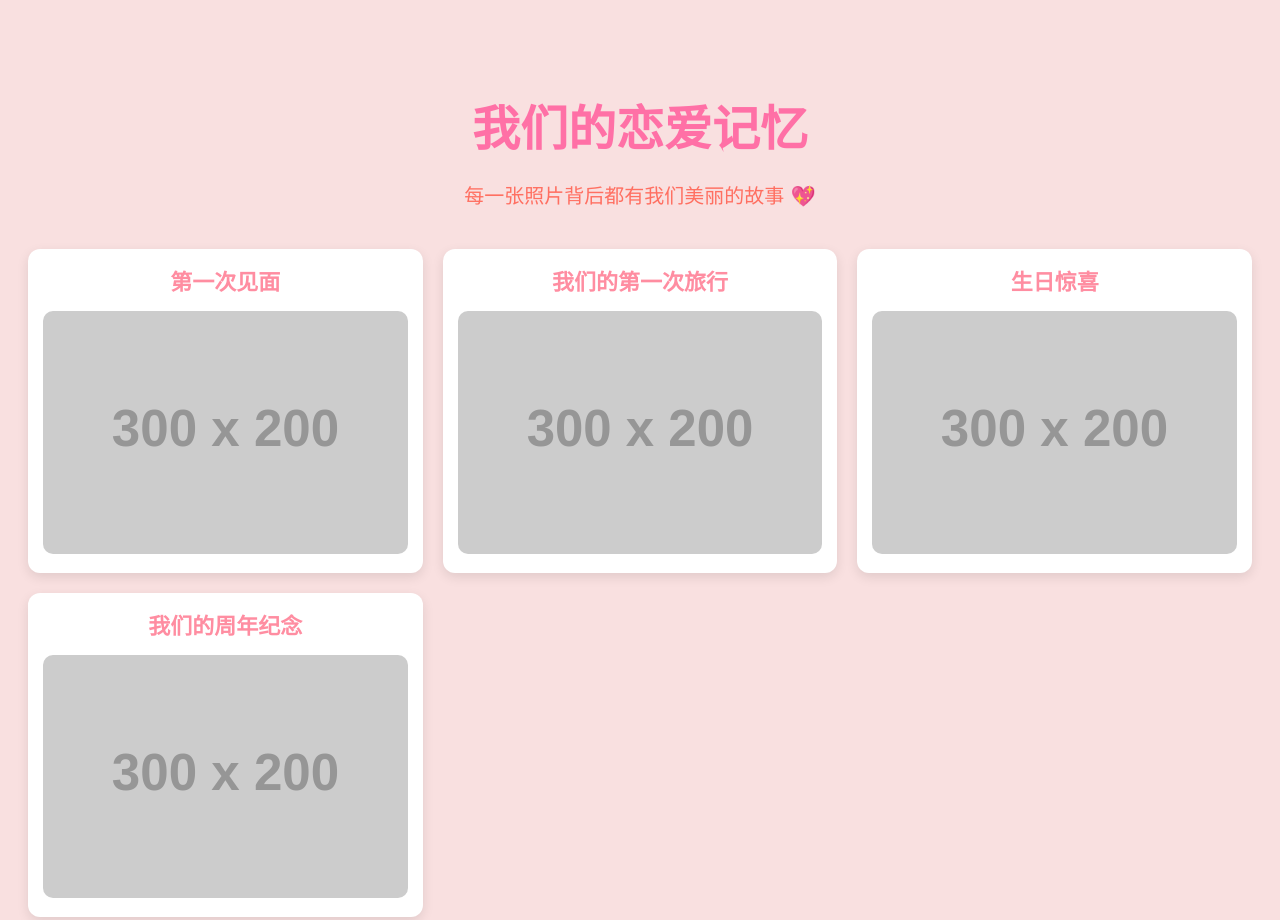
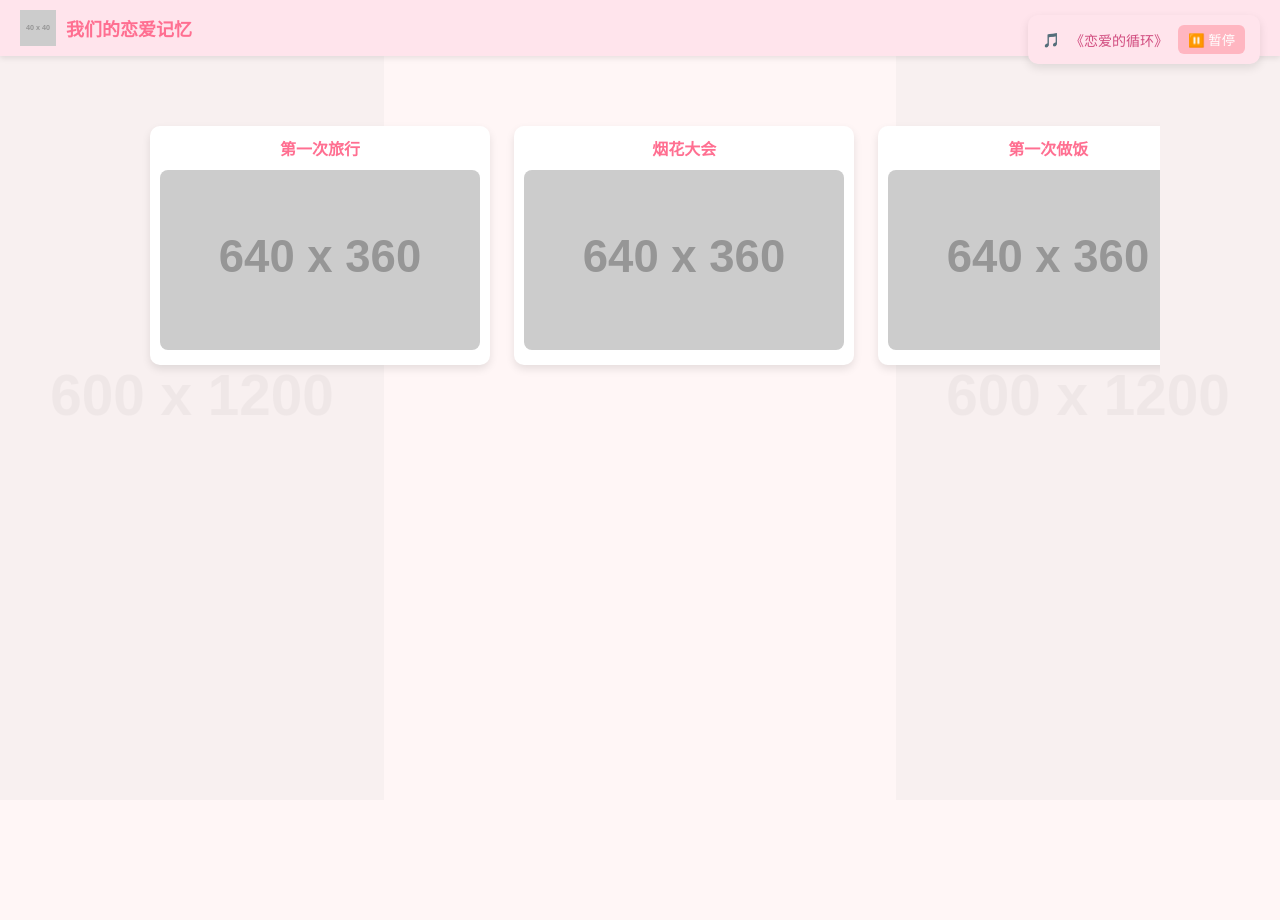
Before and after one commit to xuxinxing399/pro1, a plain HTML site: page index.html in a window 1280 px wide. Shown: the top 920 px of the page. After the commit the page ends 800 px from the top, so only its background shows below. Drawn offline with Linux system fonts and the light colour scheme; placeholder pictures from the web are drawn by us.

Commit message:
Add files via upload

```diff
--- a/index.html
+++ b/index.html
@@ -2,142 +2,280 @@
 <html lang="zh">
 <head>
   <meta charset="UTF-8">
-  <meta name="viewport" content="width=device-width, initial-scale=1.0">
   <title>我们的恋爱记忆</title>
+  <meta name="viewport" content="width=device-width, initial-scale=1">
   <style>
     body {
-      font-family: 'Comic Sans MS', cursive, sans-serif;
-      background: #f9e0e0;
-      color: #333;
-      text-align: center;
-      padding: 50px 20px;
+      margin: 0;
+      font-family: 'Segoe UI', sans-serif;
+      background-color: #fff6f6;
+      overflow-x: hidden;
     }
 
-    h1 {
-      font-size: 48px;
-      color: #ff70a6;
-      margin-bottom: 20px;
+    /* 巨幅背景图 */
+    .side-bg {
+      position: fixed;
+      top: 0;
+      width: 30%;
+      height: 100%;
+      background-size: cover;
+      background-position: center;
+      opacity: 0.15;
+      z-index: -1;
     }
 
-    p {
-      font-size: 20px;
-      color: #ff6f61;
-      margin-bottom: 40px;
+    .side-bg.left {
+      left: 0;
+      background-image: url('https://via.placeholder.com/600x1200/feb3b3');
     }
 
-    .album-container {
-      display: grid;
-      grid-template-columns: repeat(auto-fit, minmax(300px, 1fr));
-      gap: 20px;
-      margin-top: 30px;
+    .side-bg.right {
+      right: 0;
+      background-image: url('https://via.placeholder.com/600x1200/fdc5f5');
     }
 
-    .album-item {
-      background-color: #ffffff;
-      border-radius: 12px;
-      padding: 15px;
-      box-shadow: 0 4px 12px rgba(0, 0, 0, 0.1);
-      transition: transform 0.3s ease;
+    header {
+      display: flex;
+      align-items: center;
+      padding: 10px 20px;
+      background-color: #ffe4ec;
+      box-shadow: 0 2px 6px rgba(0,0,0,0.1);
+      z-index: 2;
+      position: relative;
     }
 
-    .album-item:hover {
-      transform: scale(1.05);
+    .logo {
+      height: 36px;
+      margin-right: 10px;
+    }
+
+    .title {
+      font-size: 18px;
+      color: #ff6f91;
+      font-weight: bold;
+    }
+
+    /* 相册横向滚动区域 */
+    .scroll-container {
+      margin: 50px auto;
+      max-width: 1000px;
+      overflow-x: auto;
+      overflow-y: hidden;
+      padding: 20px;
+      white-space: nowrap;
+      scroll-snap-type: x mandatory;
+    }
+
+    .scroll-container::-webkit-scrollbar {
+      height: 10px;
+    }
+
+    .scroll-container::-webkit-scrollbar-thumb {
+      background-color: #ffb6c1;
+      border-radius: 5px;
+    }
+
+    .album {
+      display: inline-block;
+      width: 320px;
+      margin: 0 10px;
+      background: white;
+      border-radius: 10px;
+      padding: 10px;
+      box-shadow: 0 4px 8px rgba(0,0,0,0.1);
+      scroll-snap-align: center;
+      cursor: pointer;
+      text-align: center;
     }
 
     .album-title {
-      font-size: 22px;
-      color: #ff8da1;
-      margin-bottom: 15px;
+      font-size: 16px;
+      color: #ff6f91;
       font-weight: bold;
+      margin-bottom: 10px;
     }
 
-    .album-image {
+    .album-cover {
       width: 100%;
-      height: auto;
-      border-radius: 10px;
-      cursor: pointer;
-      transition: transform 0.3s ease;
+      aspect-ratio: 16/9;
+      object-fit: cover;
+      border-radius: 8px;
     }
 
-    .album-image:hover {
-      transform: scale(1.05);
-    }
-
-    /* 弹窗显示图片 */
+    /* 弹窗 */
     .modal {
       display: none;
       position: fixed;
-      top: 0;
-      left: 0;
-      width: 100%;
-      height: 100%;
-      background-color: rgba(0, 0, 0, 0.7);
+      top: 0; left: 0;
+      width: 100%; height: 100%;
+      background-color: rgba(0,0,0,0.8);
       justify-content: center;
       align-items: center;
+      flex-direction: column;
       z-index: 1000;
     }
 
     .modal img {
       max-width: 90%;
-      max-height: 90%;
+      max-height: 80%;
+      margin-bottom: 20px;
       border-radius: 10px;
     }
 
-    .close {
+    .modal .close {
       position: absolute;
       top: 20px;
-      right: 20px;
+      right: 30px;
       font-size: 40px;
       color: white;
       cursor: pointer;
+    }
+
+    .thumbnail-list {
+      display: flex;
+      gap: 10px;
+      overflow-x: auto;
+      padding: 10px;
+    }
+
+    .thumbnail-list img {
+      height: 80px;
+      border-radius: 6px;
+      cursor: pointer;
+    }
+
+    /* 音乐播放器 */
+    .music-player {
+      position: fixed;
+      top: 15px;
+      right: 20px;
+      background: #ffe4ec;
+      border-radius: 10px;
+      padding: 10px 15px;
+      box-shadow: 0 4px 10px rgba(0,0,0,0.1);
+      display: flex;
+      align-items: center;
+      gap: 10px;
+      font-size: 14px;
+      color: #d14c7f;
+      z-index: 999;
+    }
+
+    .music-player button {
+      border: none;
+      background: #ffb6c1;
+      color: white;
+      padding: 5px 10px;
+      border-radius: 6px;
+      cursor: pointer;
+    }
+
+    .music-player button:hover {
+      background: #ff6f91;
     }
   </style>
 </head>
 <body>
 
-  <h1>我们的恋爱记忆</h1>
-  <p>每一张照片背后都有我们美丽的故事 💖</p>
+<!-- 左右背景 -->
+<div class="side-bg left"></div>
+<div class="side-bg right"></div>
 
-  <div class="album-container">
-    <div class="album-item">
-      <div class="album-title">第一次见面</div>
-      <img src="https://via.placeholder.com/300x200/ffadad/ffffff?text=First+Meeting" alt="第一次见面" class="album-image" onclick="openModal(this)">
+<header>
+  <img src="https://via.placeholder.com/40" alt="logo" class="logo" />
+  <div class="title">我们的恋爱记忆</div>
+</header>
+
+<!-- 音乐播放 -->
+<div class="music-player">
+  🎵 <span id="songTitle">《恋爱的循环》</span>
+  <button onclick="toggleMusic()" id="musicBtn">⏸️ 暂停</button>
 </div>
 
-    <div class="album-item">
-      <div class="album-title">我们的第一次旅行</div>
-      <img src="https://via.placeholder.com/300x200/ffadad/ffffff?text=First+Trip" alt="我们的第一次旅行" class="album-image" onclick="openModal(this)">
+<!-- 相册展示区 -->
+<div class="scroll-container" id="albumContainer">
+  <!-- 示例相册 -->
+  <div class="album" onclick="openAlbum(0)">
+    <div class="album-title">第一次旅行</div>
+    <img class="album-cover" src="https://via.placeholder.com/640x360/ffadad/ffffff?text=Trip+Cover" alt="封面图" />
   </div>
-
-    <div class="album-item">
-      <div class="album-title">生日惊喜</div>
-      <img src="https://via.placeholder.com/300x200/ffadad/ffffff?text=Birthday+Surprise" alt="生日惊喜" class="album-image" onclick="openModal(this)">
+  <div class="album" onclick="openAlbum(1)">
+    <div class="album-title">烟花大会</div>
+    <img class="album-cover" src="https://via.placeholder.com/640x360/fcb0b3/ffffff?text=Fireworks+Cover" alt="封面图" />
   </div>
-
-    <div class="album-item">
-      <div class="album-title">我们的周年纪念</div>
-      <img src="https://via.placeholder.com/300x200/ffadad/ffffff?text=Anniversary" alt="我们的周年纪念" class="album-image" onclick="openModal(this)">
+  <div class="album" onclick="openAlbum(2)">
+    <div class="album-title">第一次做饭</div>
+    <img class="album-cover" src="https://via.placeholder.com/640x360/fde2e4/ffffff?text=Cooking+Cover" alt="封面图" />
+  </div>
+  <div class="album" onclick="openAlbum(3)">
+    <div class="album-title">我们的猫猫</div>
+    <img class="album-cover" src="https://via.placeholder.com/640x360/fdc5f5/ffffff?text=Cat+Cover" alt="封面图" />
   </div>
 </div>
 
-  <!-- 弹窗 -->
+<!-- 弹窗展示大图 -->
 <div id="modal" class="modal">
   <span class="close" onclick="closeModal()">&times;</span>
-    <img id="modalImage" src="" alt="放大图片">
+  <img id="mainPhoto" src="" alt="预览" />
+  <div class="thumbnail-list" id="thumbnails"></div>
 </div>
 
+<!-- 背景音乐 -->
+<audio id="bgMusic" autoplay loop>
+  <source src="https://example.com/your-music.mp3" type="audio/mpeg" />
+</audio>
+
 <script>
-    function openModal(image) {
+  const albums = [
+    ["https://via.placeholder.com/800x450/ffadad/ffffff?text=Trip+1", "https://via.placeholder.com/800x450/ffbaba/ffffff?text=Trip+2"],
+    ["https://via.placeholder.com/800x450/fcb0b3/ffffff?text=Fireworks+1", "https://via.placeholder.com/800x450/fcd5ce/ffffff?text=Fireworks+2"],
+    ["https://via.placeholder.com/800x450/fde2e4/ffffff?text=Cooking+1"],
+    ["https://via.placeholder.com/800x450/fdc5f5/ffffff?text=Cat+1", "https://via.placeholder.com/800x450/fdc5f5/ffffff?text=Cat+2"]
+  ];
+
+  let currentAlbumIndex = 0;
+
+  function openAlbum(index) {
+    currentAlbumIndex = index;
     const modal = document.getElementById('modal');
-      const modalImage = document.getElementById('modalImage');
-      modal.style.display = "flex";
-      modalImage.src = image.src;
+    const thumbnails = document.getElementById('thumbnails');
+    const mainPhoto = document.getElementById('mainPhoto');
+    thumbnails.innerHTML = '';
+
+    albums[index].forEach((src, i) => {
+      const thumb = document.createElement('img');
+      thumb.src = src;
+      thumb.onclick = () => mainPhoto.src = src;
+      thumbnails.appendChild(thumb);
+    });
+
+    mainPhoto.src = albums[index][0];
+    modal.style.display = 'flex';
   }
 
   function closeModal() {
-      const modal = document.getElementById('modal');
-      modal.style.display = "none";
+    document.getElementById('modal').style.display = 'none';
   }
+
+  const music = document.getElementById("bgMusic");
+  const btn = document.getElementById("musicBtn");
+
+  function toggleMusic() {
+    if (music.paused) {
+      music.play();
+      btn.innerText = "⏸️ 暂停";
+    } else {
+      music.pause();
+      btn.innerText = "▶️ 播放";
+    }
+  }
+
+  // 鼠标滚动横向处理
+  const scroller = document.getElementById("albumContainer");
+  scroller.addEventListener("wheel", (evt) => {
+    evt.preventDefault();
+    scroller.scrollLeft += evt.deltaY;
+  });
 </script>
 
 </body>
```
Lines whose indentation alone changed are shown as unchanged.
